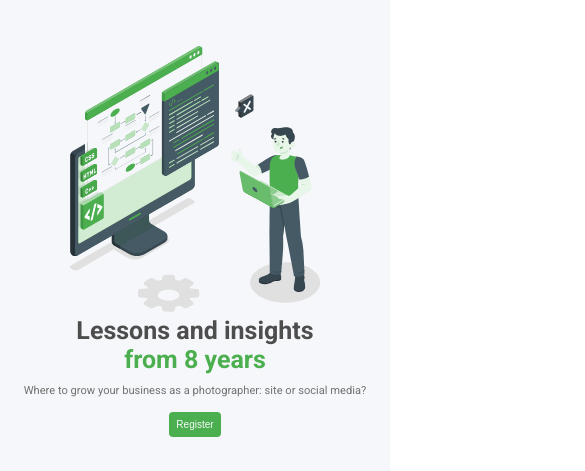
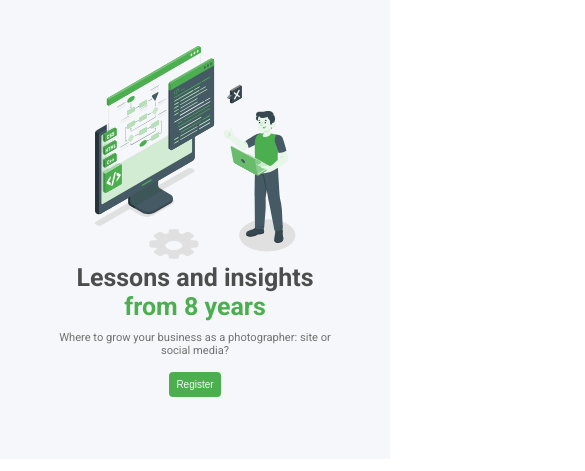
Before and after one commit to Luanmenezzes607/Nex-center, a plain HTML site: page index.html in a window 390 px wide. Shown: the part 33-504 px from the top of the page, 585 px wide, since content can reach past the window. Drawn offline with Linux system fonts and the light colour scheme.

Commit message:
correção scroll

```diff
--- a/CSS/Mquerys.css
+++ b/CSS/Mquerys.css
@@ -1,4 +1,8 @@
 @media screen and (min-width:360px) and (max-width:740px) {
+
+body{
+    overflow-x: hidden;
+}
 
 nav ul{
     display: none;
@@ -13,7 +17,7 @@ main .sec-one .container{
 }
 
 .container{
-    max-width: 400px;
+    max-width: 80%;
 }
 
 section, footer{
--- a/CSS/style.css
+++ b/CSS/style.css
@@ -22,6 +22,8 @@
 
 body, html{
     font-family: var(--font);
+    overflow-x: hidden;
+
 }
 
 h1, h2, h3{
```
